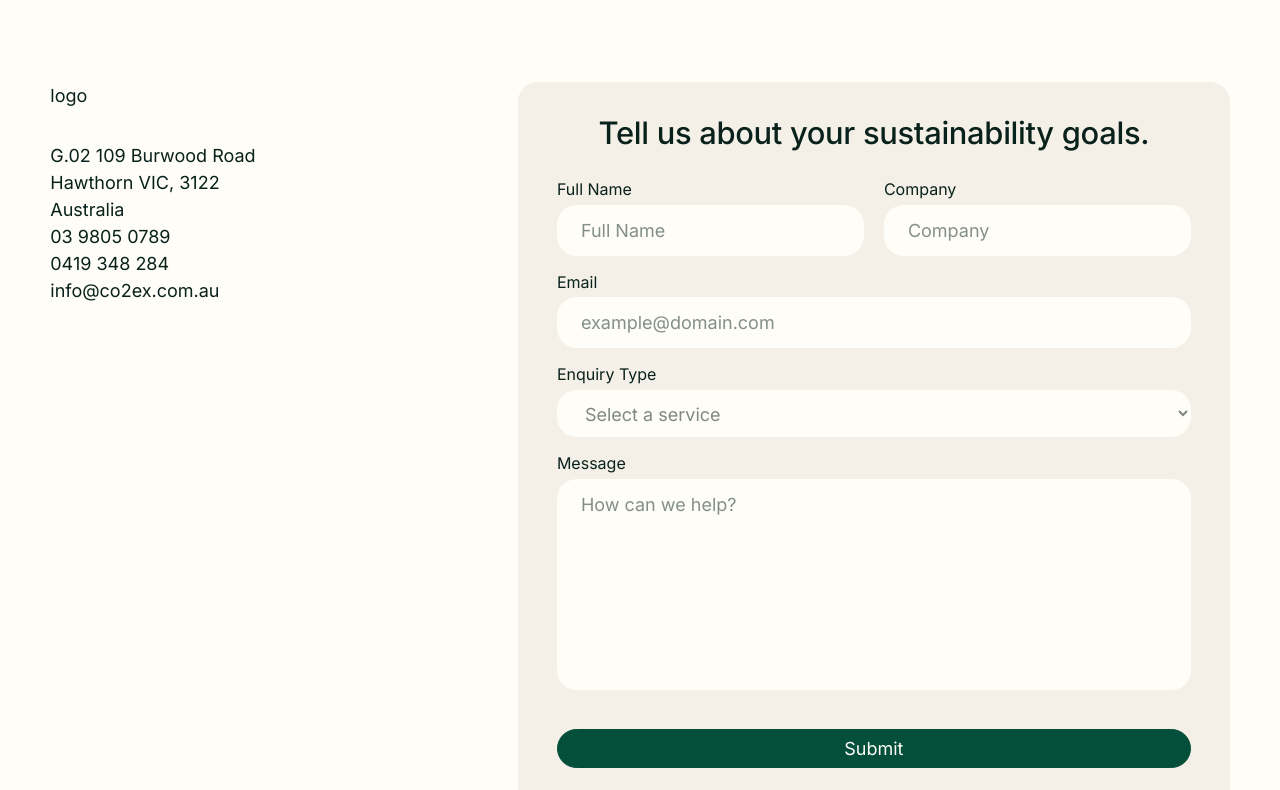
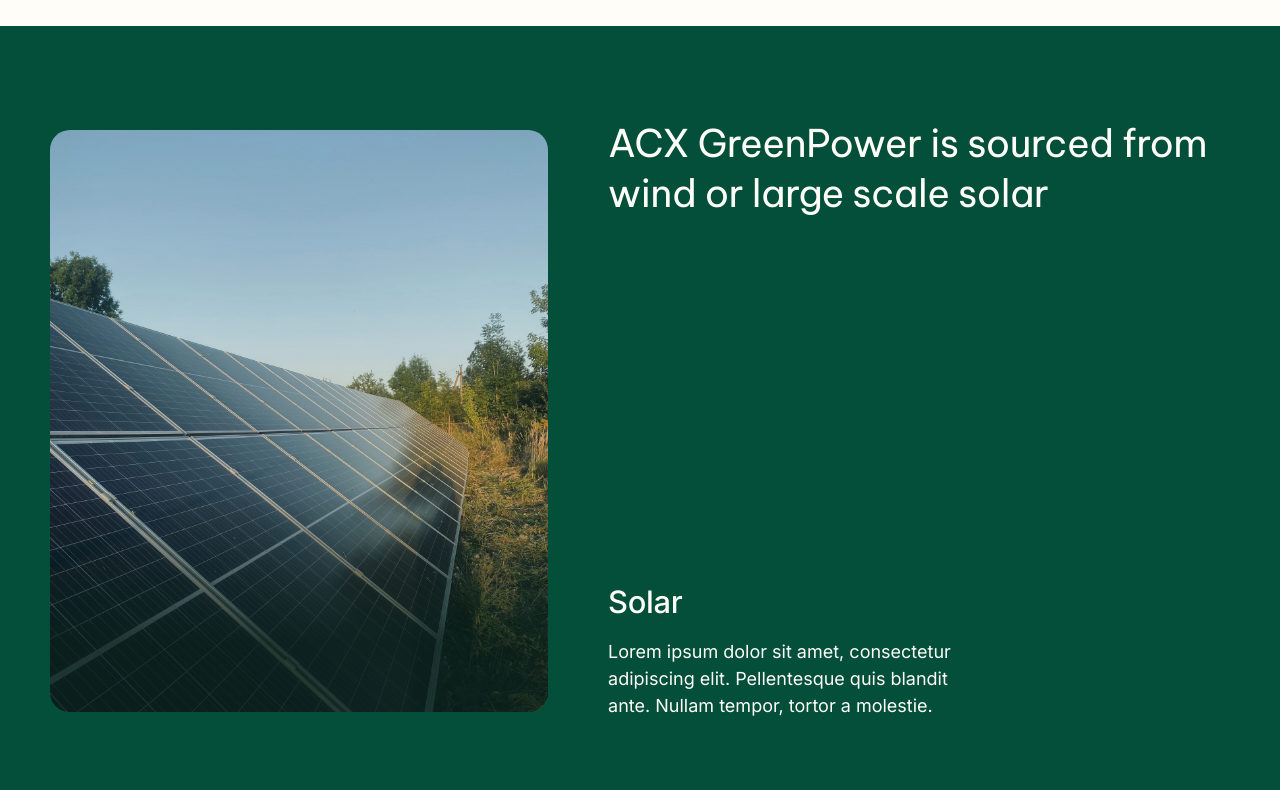
Before and after one commit to tinaaiscoding/acx, a Next.js app: page /greenpower in a window 1280 px wide. Shown: the part 2500-3290 px from the top of the page. Built offline with nearby package versions, Linux system fonts and the light colour scheme.

Commit message:
- Built Sources component

```diff
--- a/app/(frontend)/greenpower/components/Decoupled.tsx
+++ b/app/(frontend)/greenpower/components/Decoupled.tsx
@@ -1,7 +1,7 @@
 const Decoupled = () => {
   return (
-    <section>
-      <div className='u-container py-section-main h-[872px]'>
+    <section className='h-[872px]'>
+      <div className='u-container py-section-main h-full'>
         <div className='flex h-full gap-(--size--6rem)'>
           <div className='flex flex-1 flex-col justify-between'>
             <div>
--- a/app/(frontend)/greenpower/components/Process.tsx
+++ b/app/(frontend)/greenpower/components/Process.tsx
@@ -1,6 +1,6 @@
 import Image from 'next/image';
 
-import accreditationLogo from '@/public/images/greenpower_accreditation_logo.png';
+import accreditationLogo from '@/public/images/greenpower-accreditation-logo.png';
 
 const Process = () => {
   return (
--- /dev/null
+++ b/app/(frontend)/greenpower/components/Sources.tsx
@@ -0,0 +1,43 @@
+import Image from 'next/image';
+
+import placeholder from '@/public/images/greenpower-source-solar.jpg';
+
+const Sources = () => {
+  return (
+    <section className='bg-brand-main text-light h-[789px]'>
+      <div className='u-container py-section-main h-full'>
+        <div className='flex h-full gap-(--size--4rem)'>
+          <div className='rounded-main relative flex-4 overflow-hidden'>
+            <div className='absolute inset-0 z-1 bg-gradient-to-b from-[#034F3A]/13 from-[62%] to-[#09211B]/85 to-[88%]'></div>
+            <Image
+              src={placeholder}
+              alt='solar panels'
+              placeholder='blur'
+              quality={100}
+              fill
+              sizes='100vw'
+              className='object-cover'
+            />
+          </div>
+
+          <div className='relative flex flex-5 flex-col justify-between'>
+            <h2 className='u-text-style-h3 !text-wrap'>
+              ACX GreenPower is sourced from wind or large scale solar
+            </h2>
+
+            <div>
+              <p className='u-text-style-h4 mb-fl-2'>Solar</p>
+              <p className='w-[60%]'>
+                Lorem ipsum dolor sit amet, consectetur adipiscing elit.
+                Pellentesque quis blandit ante. Nullam tempor, tortor a
+                molestie.
+              </p>
+            </div>
+          </div>
+        </div>
+      </div>
+    </section>
+  );
+};
+
+export default Sources;
--- a/app/(frontend)/greenpower/page.tsx
+++ b/app/(frontend)/greenpower/page.tsx
@@ -1,6 +1,7 @@
 import Decoupled from './components/Decoupled';
 import Hero from './components/Hero';
 import Process from './components/Process';
+import Sources from './components/Sources';
 
 const GreenPower = () => {
   return (
@@ -8,6 +9,7 @@
       <Hero />
       <Process />
       <Decoupled />
+      <Sources />
     </main>
   );
 };
```
Also changed, not shown: public/images/greenpower-accreditation-logo.png (renamed from public/images/greenpower_accreditation_logo.png), public/images/greenpower-source-solar.jpg (added).
